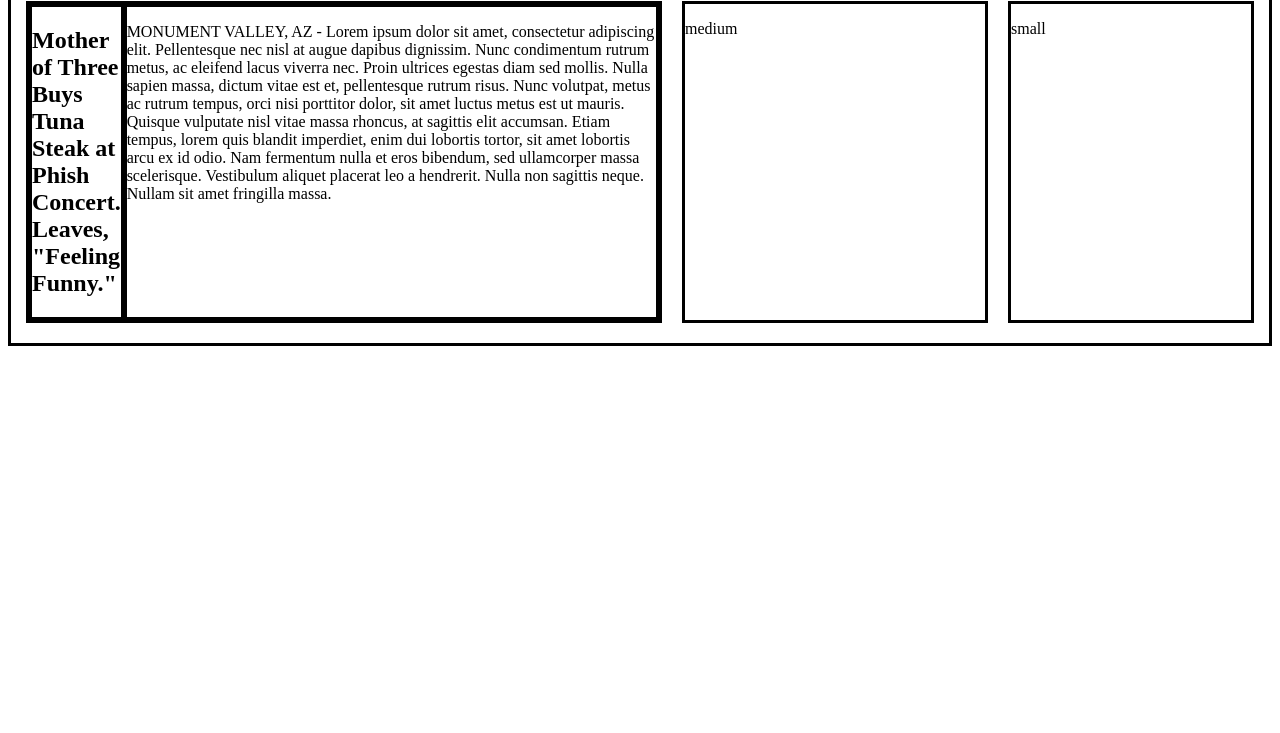
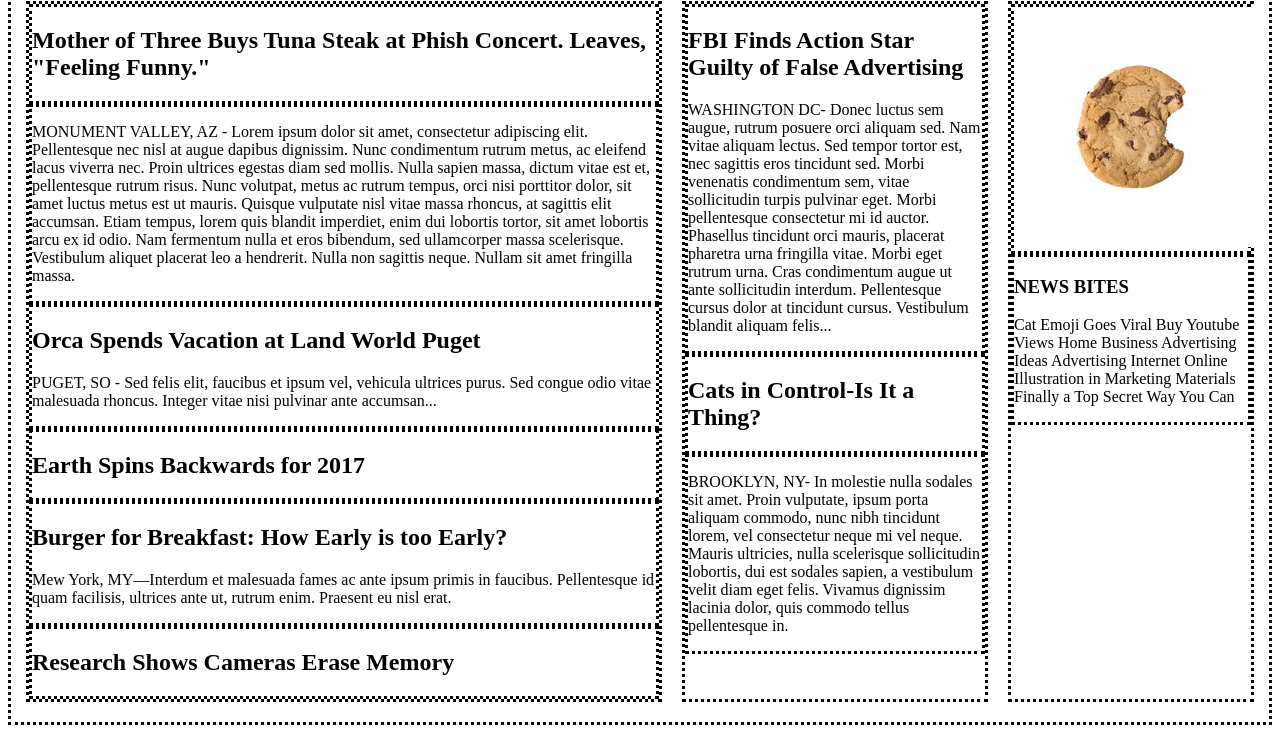
Before and after one commit to ConnyHeb/My_Times, a plain HTML site: page index.html in a window 1280 px wide. Shown: the part 90-823 px from the top of the page. Before the commit the page ends 800 px from the top, so only its background shows below. Drawn offline with Linux system fonts and the light colour scheme.

Commit message:
Included content texts and overall positioning.

```diff
--- a/index.html
+++ b/index.html
@@ -23,11 +23,11 @@
 
     <div class="container">
       <div class="column large">
-        <div class="picture">
+        <div class="picture wide">
           <h2>Mother of Three Buys Tuna Steak at Phish Concert. Leaves, "Feeling
             Funny."</h2>
         </div>
-        <div class="article">
+        <div class="article wide">
           <p>MONUMENT VALLEY, AZ - Lorem ipsum dolor sit amet, consectetur
             adipiscing elit. Pellentesque nec nisl at augue dapibus dignissim.
             Nunc condimentum rutrum metus, ac eleifend lacus viverra nec. Proin
@@ -41,12 +41,59 @@
             Vestibulum aliquet placerat leo a hendrerit. Nulla non sagittis
             neque. Nullam sit amet fringilla massa. </p>
         </div>
+        <div class="article thin">
+          <h2>Orca Spends Vacation at Land World Puget</h2>
+          <p>PUGET, SO - Sed felis elit, faucibus et ipsum vel, vehicula
+            ultrices purus. Sed congue odio vitae malesuada rhoncus. Integer
+            vitae nisi pulvinar ante accumsan... </p>
+        </div>
+        <div class="picture thin">
+          <h2>Earth Spins Backwards for 2017</h2>
+        </div>
+        <div class="article thin">
+          <h2>Burger for Breakfast: How Early is too Early?</h2>
+          <p>Mew York, MY—Interdum et malesuada fames ac ante ipsum primis in
+            faucibus. Pellentesque id quam facilisis, ultrices ante ut, rutrum
+            enim. Praesent eu nisl erat. </p>
+        </div>
+        <div class="picture thin">
+          <h2>Research Shows Cameras Erase Memory</h2>
+        </div>
       </div> <!-- large column end -->
       <div class="column medium">
-        <p>medium</p>
+        <div class="article">
+          <h2>FBI Finds Action Star Guilty of False Advertising</h2>
+          <p>WASHINGTON DC- Donec luctus sem augue, rutrum posuere orci aliquam
+            sed. Nam vitae aliquam lectus. Sed tempor tortor est, nec sagittis
+            eros tincidunt sed. Morbi venenatis condimentum sem, vitae
+            sollicitudin turpis pulvinar eget. Morbi pellentesque consectetur
+            mi id auctor. Phasellus tincidunt orci mauris, placerat pharetra
+            urna fringilla vitae. Morbi eget rutrum urna. Cras condimentum
+            augue ut ante sollicitudin interdum. Pellentesque cursus dolor at
+            tincidunt cursus. Vestibulum blandit aliquam felis... </p>
+        </div>
+        <div class="picture">
+          <h2>Cats in Control-Is It a Thing?</h2>
+        </div>
+        <div class="article">
+          <p>BROOKLYN, NY- In molestie nulla sodales sit amet. Proin vulputate,
+            ipsum porta aliquam commodo, nunc nibh tincidunt lorem, vel
+            consectetur neque mi vel neque. Mauris ultricies, nulla scelerisque
+            sollicitudin lobortis, dui est sodales sapien, a vestibulum velit
+            diam eget felis. Vivamus dignissim lacinia dolor, quis commodo
+            tellus pellentesque in. </p>
+        </div>
       </div> <!-- medium column end -->
       <div class="column small">
-        <p>small</p>
+        <div class="bites">
+          <img src="./images/img-news-bite.png" alt="News Bites">
+        </div>
+        <div class="bites">
+          <h3>NEWS BITES</h3>
+          <p>Cat Emoji Goes Viral Buy Youtube Views Home Business Advertising
+            Ideas Advertising Internet Online Illustration in Marketing
+            Materials Finally a Top Secret Way You Can</p>
+        </div>
       </div> <!-- small column end -->
     </div> <!-- container/main content end -->
   </body>
--- a/style.css
+++ b/style.css
@@ -1,5 +1,6 @@
 /* header */
 .header {
+  width: 100%;
   position: fixed;
   display: flex;
   font-family: Verdana;
@@ -43,7 +44,7 @@ a {
 
 /* main content */
 div {
-  border: medium solid black;
+  border: medium dotted black;
 }
 
 .container {
@@ -54,6 +55,7 @@ div {
 
 .column {
   display: flex;
+  flex-direction: column;
   margin: 20px 10px;
 }
 
```
